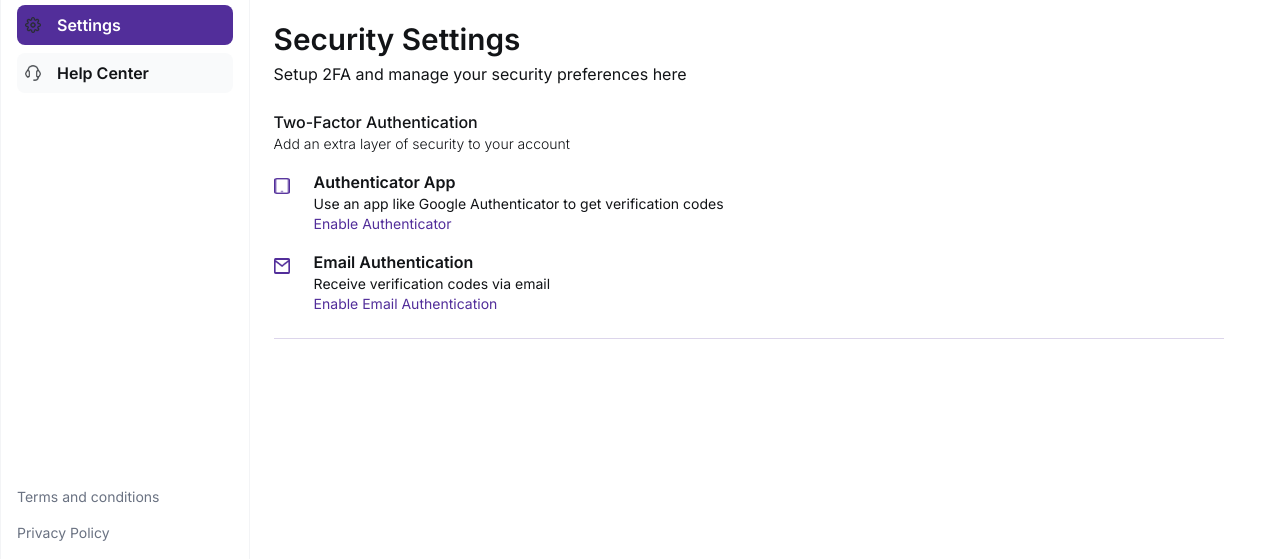
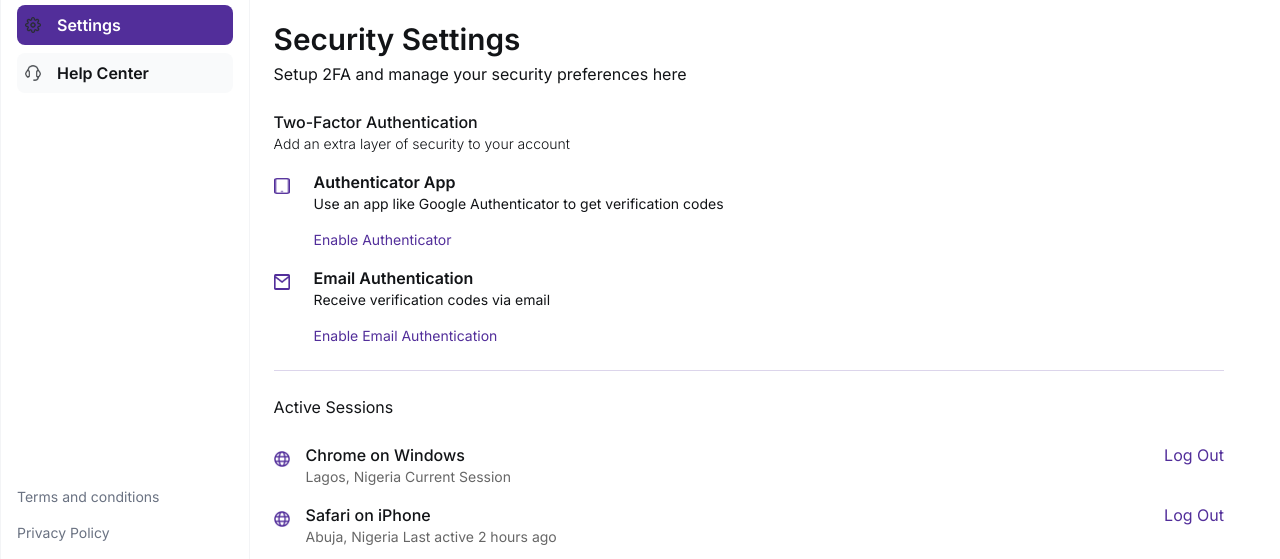
Before and after one commit to repro123/Vendsr-frontend, a website: page merchant/settings/index.html in a window 1280 px wide. Shown: the part 214-773 px from the top of the page. Drawn offline with Linux system fonts and the light colour scheme.

Commit message:
updated settings page

```diff
--- a/merchant/settings/index.html
+++ b/merchant/settings/index.html
@@ -826,7 +826,7 @@ This is my store where I sell awesome products.</textarea
                       Use an app like Google Authenticator to get verification
                       codes
                     </p>
-                    <button class="cursor-pointer text-primary">
+                    <button class="cursor-pointer text-primary mt-4">
                       Enable Authenticator
                     </button>
                   </div>
@@ -840,7 +840,7 @@ This is my store where I sell awesome products.</textarea
                   <div class="text-sm">
                     <p class="text-base font-semibold">Email Authentication</p>
                     <p>Receive verification codes via email</p>
-                    <button class="cursor-pointer text-primary">
+                    <button class="cursor-pointer text-primary mt-4">
                       Enable Email Authentication
                     </button>
                   </div>
@@ -848,7 +848,46 @@ This is my store where I sell awesome products.</textarea
               </ul>
             </div>
 
-            <div></div>
+            <div class="mt-6">
+              <p>Active Sessions</p>
+
+              <ul class="mt-4">
+                <li class="flex items-start justify-between py-2">
+                  <div class="flex items-start gap-4">
+                    <img
+                      src="../../assets/icons/webBrowser.png"
+                      alt=""
+                      class="size-4 mt-2"
+                    />
+                    <div>
+                      <p class="font-medium">Chrome on Windows</p>
+                      <p class="text-sm text-black/60 flex gap-1 items-center">
+                        <span>Lagos, Nigeria</span><span>Current Session</span>
+                      </p>
+                    </div>
+                  </div>
+                  <button class="cursor-pointer text-primary">Log Out</button>
+                </li>
+
+                <li class="flex items-start justify-between py-2">
+                  <div class="flex items-start gap-4">
+                    <img
+                      src="../../assets/icons/webBrowser.png"
+                      alt=""
+                      class="size-4 mt-2"
+                    />
+                    <div>
+                      <p class="font-medium">Safari on iPhone</p>
+                      <p class="text-sm text-black/60 flex gap-1 items-center">
+                        <span>Abuja, Nigeria</span
+                        ><span>Last active 2 hours ago</span>
+                      </p>
+                    </div>
+                  </div>
+                  <button class="cursor-pointer text-primary">Log Out</button>
+                </li>
+              </ul>
+            </div>
           </div>
         </section>
       </div>
```
Also changed, not shown: assets/icons/mobileApp.png (added), assets/icons/webBrowser.png (added).
